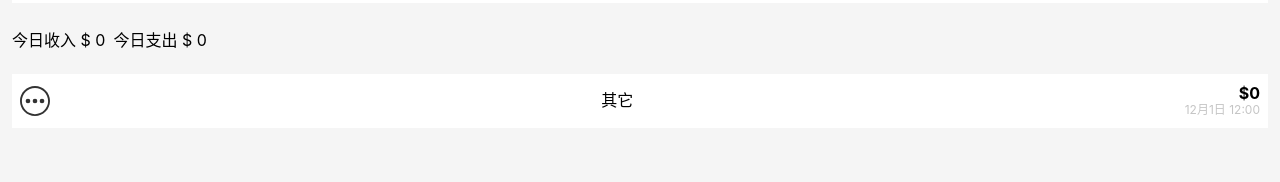
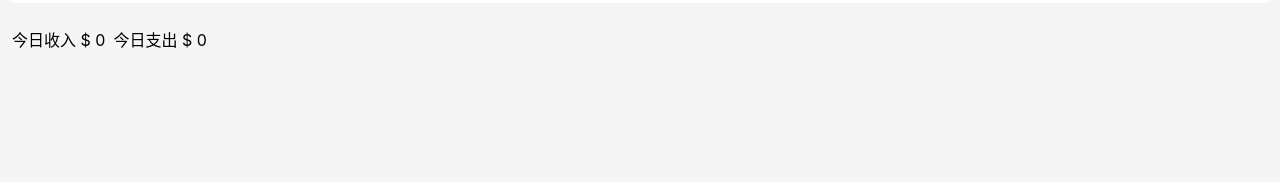
Before and after one commit to Gy-coder/jizhang, a React app: page /statistics in a window 1280 px wide. Shown: the part 184-366 px from the top of the page. Built offline with nearby package versions, Linux system fonts and the light colour scheme.

Commit message:
完成statistics页面

```diff
--- a/src/component/Statistics/RecordDetail.tsx
+++ b/src/component/Statistics/RecordDetail.tsx
@@ -1,17 +1,29 @@
 import React from 'react';
 import styled from 'styled-components';
 import {RecordItem} from './RecordItem';
+import {tagItemType} from '../../lib/tagItemType';
+import {recordItemType} from '../../lib/recordItemType';
 
 
 const RecordDetailWrapper = styled.div`
   display:flex;
-`
-const RecordDetail:React.FC = ()=>{
+  flex-direction: column;
+`;
+
+type Props = {
+  recordList:recordItemType[]
+}
+const RecordDetail: React.FC<Props> = (props:Props) => {
   return (
     <RecordDetailWrapper>
-      <RecordItem />
+      {props.recordList.map(item=>{
+        return (
+          <RecordItem tag={item.tag} amount={item.amount} time={item.createAt as string}/>
+        )
+      })}
+      {/*<RecordItem/>*/}
     </RecordDetailWrapper>
-  )
-}
+  );
+};
 
-export {RecordDetail}
+export {RecordDetail};
--- a/src/component/Statistics/RecordItem.tsx
+++ b/src/component/Statistics/RecordItem.tsx
@@ -2,9 +2,12 @@ import {Icon} from '../Icon';
 import React from 'react';
 import {Link} from 'react-router-dom';
 import styled from 'styled-components';
+import {tagItemType} from '../../lib/tagItemType';
+import dayjs from 'dayjs';
 
 
-const RecordItemWrapper = styled(Link)`
+const RecordItemWrapper = styled.div`
+  > a {
     background: #ffffff;
     margin:4px 12px;
     padding: 10px 8px;
@@ -12,7 +15,6 @@ const RecordItemWrapper = styled(Link)`
     flex-direction: row;
     justify-content: space-between;
     align-items: center;
-  width: 100%;
     > .icon {
      width: 30px;
      height: 30px;
@@ -31,16 +33,27 @@ const RecordItemWrapper = styled(Link)`
         font-size: 12px;
       }
     }
+  }
+
 `;
-const RecordItem: React.FC = () => {
+
+type Props = {
+  tag: tagItemType,
+  amount: number,
+  time: string
+}
+const RecordItem: React.FC<Props> = (props: Props) => {
   return (
-    <RecordItemWrapper to=''>
-      <Icon name='others'/>
-      <span>其它</span>
+    <RecordItemWrapper>
+      <Link to=''>
+        <Icon name={props.tag.id}/>
+        <span>{props.tag.tagName}</span>
         <span className='bill'>
-        <span className='amount'>$0</span>
-        <span className='time'>12月1日 12:00</span>
+          <span className='amount'>{`$ ${props.amount}`}</span>
+          <span className='time'>{dayjs(props.time).format('MM月DD日 H:mm')}</span>
       </span>
+      </Link>
+
     </RecordItemWrapper>
   );
 };
--- a/src/lib/sumCalculate.tsx
+++ b/src/lib/sumCalculate.tsx
@@ -1,9 +1,9 @@
 import dayjs from 'dayjs';
+import {recordItemType} from '../lib/recordItemType';
 
-import {recordItemType} from '../lib/recordItemType';
-export const sumCalculate = (list:recordItemType[], unit:('month' | 'day' | 'year' | 'week'))=>{
-  let incomeSum = 0
-  let expenseSum = 0
+export const sumCalculate = (list: recordItemType[], unit: ('month' | 'day' | 'year' | 'week')) => {
+  let incomeSum = 0;
+  let expenseSum = 0;
   const unitMonth = list.filter(item => dayjs().isSame(dayjs(item.createAt), unit));
   if (unitMonth.length > 0) {
     const incomeList = list.filter(item => item.type === '+');
@@ -15,5 +15,5 @@ export const sumCalculate = (list:recordItemType[], unit:('month' | 'day' | 'yea
       return sum += item.amount;
     }, 0);
   }
-  return {incomeSum,expenseSum}
-}
+  return {incomeSum, expenseSum};
+};
--- a/src/views/Money.tsx
+++ b/src/views/Money.tsx
@@ -35,8 +35,6 @@ const Money: React.FC = () => {
                  onChange={(amount) => setRecordItem({...recordItem, amount: parseFloat(amount)})}
                  onOk={() => {
                    if (addRecordList(recordItem)) {
-                     console.log(recordItem);
-                     console.log(recordList);
                      alert('添加成功');
                      window.localStorage.setItem('recordList', JSON.stringify(recordList));
                    }
--- a/src/views/Statistics.tsx
+++ b/src/views/Statistics.tsx
@@ -6,18 +6,23 @@ import {DayStatistics} from '../component/Statistics/DayStatistics';
 import {RecordDetail} from '../component/Statistics/RecordDetail';
 import {useRecordList} from '../hooks/useRecordList';
 import {sumCalculate} from '../lib/sumCalculate';
+import {recordItemType} from '../lib/recordItemType';
 
 
 const Statistics: React.FC = () => {
   const {recordList} = useRecordList();
   const {incomeSum: monthIncome, expenseSum: monthExpense} = sumCalculate(recordList, 'month');
   const {incomeSum: dayIncome, expenseSum: dayExpense} = sumCalculate(recordList, 'day');
+  const sortedList: recordItemType[] = [];
+  for (let i = recordList.length - 1; i >= 0; i--) {
+    sortedList.push(recordList[i]);
+  }
   return (
     <Layout>
       <Head/>
       <MonthStatistics incomeMoney={monthIncome} expenseMoney={monthExpense}/>
       <DayStatistics incomeMoney={dayIncome} expenseMoney={dayExpense}/>
-      <RecordDetail/>
+      <RecordDetail recordList={recordList}/>
     </Layout>
   );
 };
```
Lines whose indentation alone changed are shown as unchanged.
